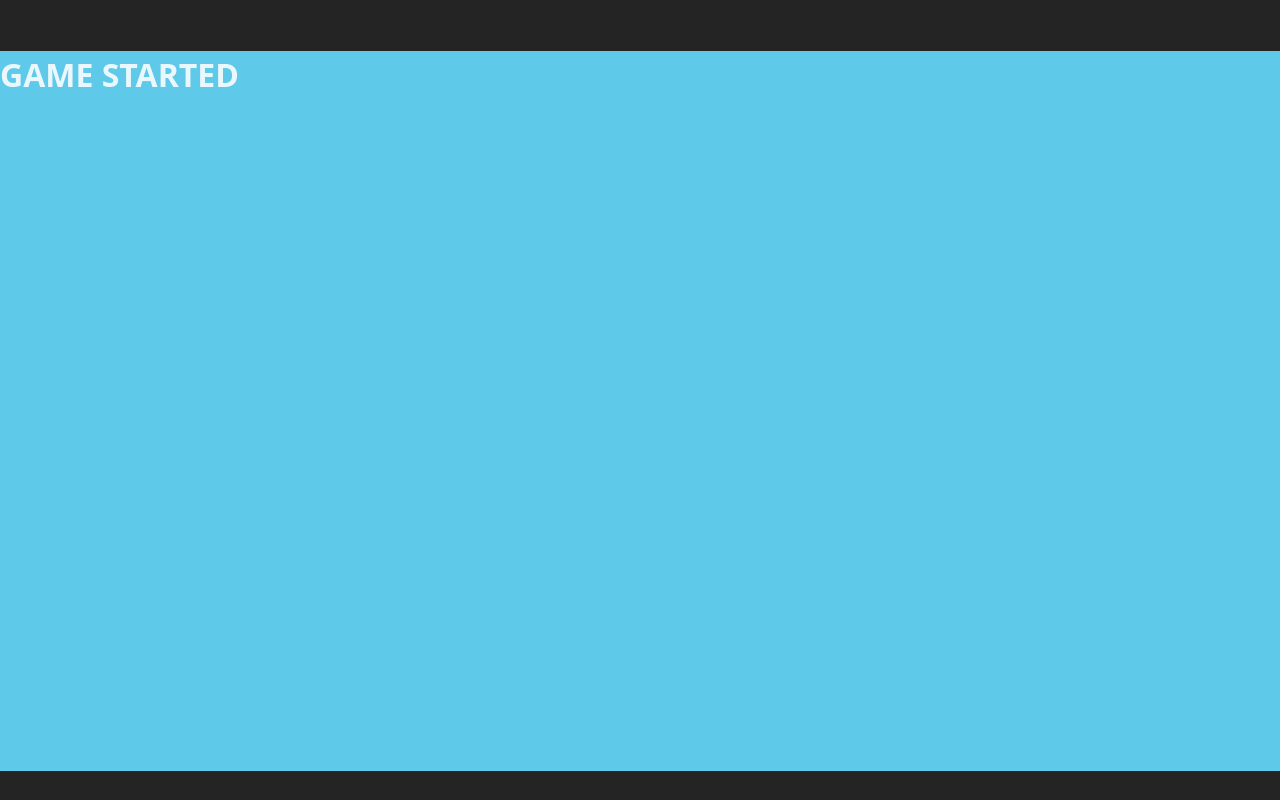
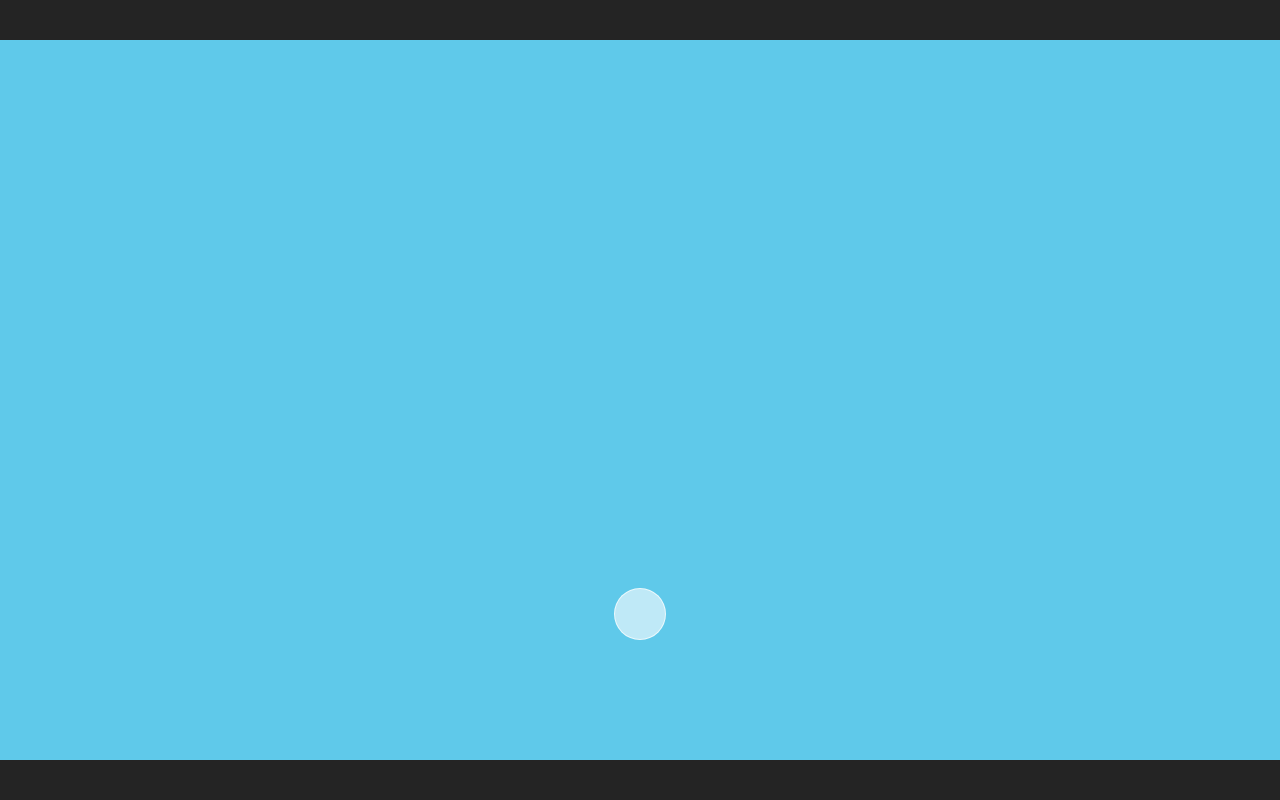
Before and after one commit to williambsm/ludum-dare-57, a Vue app: page / in a window 1280 px wide. Both pictures are taken after a click on the button "Start Game". Built offline with nearby package versions, Linux system fonts and the light colour scheme.

Commit message:
Implement basic player with movement

```diff
--- /dev/null
+++ b/src/components/actors/Player.vue
@@ -0,0 +1,75 @@
+<template>
+  <div class="player" :style="{ left: position + '%' }"></div>
+</template>
+
+<style>
+  .player {
+    position: absolute;
+    bottom: 20%;
+    transform: translateX(-50%);
+    width: 50px;
+    height: 50px;
+    background-color: rgba(255, 255, 255, 0.6);
+    border: 1px rgba(255, 255, 255, 0.7) solid;
+    border-radius: 100%;
+  }
+</style>
+
+<script>
+export default {
+  name: "Player",
+  components: {},
+  data() {
+    return {
+      name: "Dumpy",
+      isMoving: false,
+      velocity: 0,
+      moveSpeed: .30,
+      isParalyzed: false,
+      position: 50,
+    }
+  },
+  computed: {},
+  methods: {
+    update() {
+      if (this.isMoving && !this.isParalyzed) {
+        this.position = Math.min(100, Math.max(0, this.position + this.velocity));
+      }
+
+      requestAnimationFrame(this.update);
+    },
+    setMove(e) {
+      if (this.isMoving) return;
+
+      if (e.key === 'a' || e.key === 'ArrowLeft') {
+        this.isMoving = true;
+        this.velocity = this.moveSpeed * -1;
+      }
+
+      if (e.key === 'd' || e.key === 'ArrowRight') {
+        this.isMoving = true;
+        this.velocity = this.moveSpeed;
+
+        this.position++;
+      }
+    },
+    stopMove(e) {
+      if (this.isMoving) {
+        if (['a', 'd', 'ArrowLeft', 'ArrowRight'].includes(e.key)) {
+          this.isMoving = false;
+          this.velocity = 0;
+        }
+      }
+    }
+  },
+  mounted() {
+    this.animationFrameId = requestAnimationFrame(this.update);
+
+    document.addEventListener('keydown', this.setMove);
+    document.addEventListener('keyup', this.stopMove);
+  },
+  beforeUnmount() {
+    cancelAnimationFrame(this.animationFrameId);
+  }
+}
+</script>
--- a/src/views/GameView.vue
+++ b/src/views/GameView.vue
@@ -1,6 +1,6 @@
 <template>
     <div class="screen game-view">
-        <h1>GAME STARTED</h1>
+      <Player />
     </div>
 </template>
 
@@ -13,10 +13,12 @@
 </style>
 
 <script>
+import Player from "@/components/actors/Player.vue";
+
 export default {
   name: "GameView",
   components: {
-    // Button,
+    Player
   },
   data() {
     return {};
```
